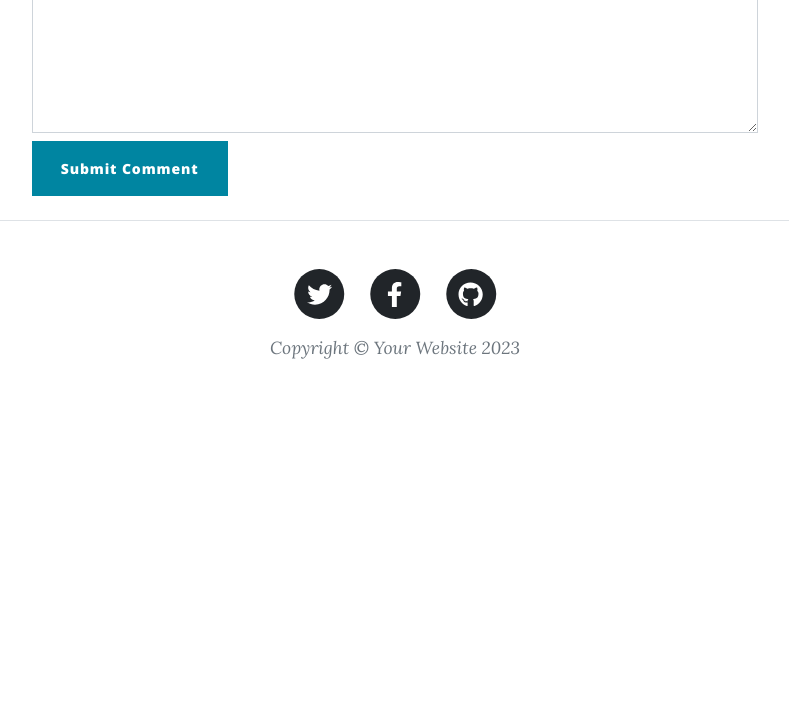
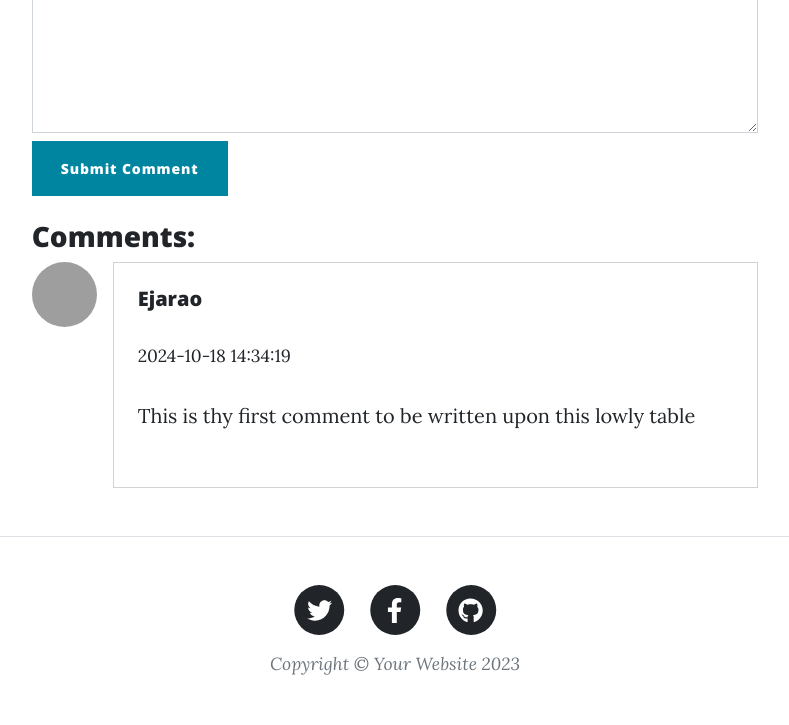
Before and after one commit to IrishEgie/blog_upgrade_py, a Flask app: page /blog/1 in a window 1280 px wide. Shown: the part 1115-1840 px from the top of the page, without its empty margins (245-1034 px from the left). Before the commit the page ends 1474 px from the top, so only its background shows below. Run offline with Flask 3, Linux system fonts and the light colour scheme; data comes from the database, SQL or seed files in the repository; both versions use the stored data as it was after the commit; some libraries are stand-ins or nearby versions; grey boxes are pictures that could not be loaded.

Commit message:
update: reconfigured the codebase adding the components folder for future features. Comments section now fully functional

```diff
--- a/models.py
+++ b/models.py
@@ -22,13 +22,17 @@ class BlogPost(db.Model):
     author: Mapped['User'] = relationship('User', back_populates='blog_posts')
 
 class Comment(db.Model):
+    __tablename__ = 'comment'  # Ensure you have a table name
+
     id: Mapped[int] = mapped_column(Integer, primary_key=True)
     body: Mapped[str] = mapped_column(Text, nullable=False)
     post_id: Mapped[int] = mapped_column(Integer, ForeignKey('blog_post.id'), nullable=False)
     author_id: Mapped[int] = mapped_column(Integer, ForeignKey('user.id'), nullable=False)
+    timestamp: Mapped[datetime] = mapped_column(DateTime, default=datetime.utcnow)  # Add this line
 
     post = relationship('BlogPost', back_populates='comments')
     author = relationship('User', back_populates='comments')
+
 
 class User(UserMixin, db.Model):
     __tablename__ = 'user'
--- a/routes.py
+++ b/routes.py
@@ -40,16 +40,21 @@ def blog(post_id):
     form = CommentForm()  # Create an instance of CommentForm
 
     if form.validate_on_submit():
-        new_comment = Comment(
-            body=form.comment.data,
-            post_id=blog_post.id,
-            author_id=current_user.id  # Assuming you want to link the comment to the current user
-        )
-        db.session.add(new_comment)
-        db.session.commit()
-        return redirect(url_for('blog', post_id=blog_post.id))  # Redirect back to the post
+        if current_user.is_authenticated:  # Ensure the user is authenticated
+            new_comment = Comment(
+                body=form.comment.data,
+                post_id=blog_post.id,
+                author_id=current_user.id  # Link the comment to the current user
+            )
+            db.session.add(new_comment)
+            db.session.commit()
+            flash('Your comment has been added!', 'success')  # Optional flash message
+            return redirect(url_for('blog', post_id=blog_post.id))  # Redirect back to the post
 
-    return render_template('post.html', blog_post=blog_post, form=form)  # Pass the form to the template
+    # Fetch all comments for the blog post
+    comments = Comment.query.filter_by(post_id=blog_post.id).all()
+    return render_template('post.html', blog_post=blog_post, form=form, comments=comments)
+
 
 @app.route('/post/<int:post_id>', methods=['GET', 'POST'])
 @app.route('/post', methods=['GET', 'POST'])  # For creating a new post
--- /dev/null
+++ b/templates/components/comments.html
@@ -0,0 +1,28 @@
+<!-- Comment Form -->
+<h3>Leave a Comment:</h3>
+<form method="POST" action="{{ url_for('blog', post_id=blog_post.id) }}">
+    {{ form.hidden_tag() }}
+    {{ form.comment(class="form-control", rows=5) }}
+    <button type="submit" class="btn btn-primary mt-2">Submit Comment</button>
+</form>
+
+<!-- Comments Section -->
+<div class="comments-section mt-4">
+    <h3>Comments:</h3>
+    {% for comment in comments %}
+    <div class="d-flex flex-start mb-4">
+        <img class="rounded-circle shadow-1-strong me-3" src="https://mdbcdn.b-cdn.net/img/Photos/Avatars/img%20(32).webp" alt="avatar" width="65" height="65">
+        <div class="card w-100">
+            <div class="card-body p-4">
+                <div>
+                    <h5>{{ comment.author.username }}</h5>
+                    <p class="small">{{ comment.timestamp.strftime('%Y-%m-%d %H:%M:%S') }}</p>
+                    <p>{{ comment.body }}</p>
+                </div>
+            </div>
+        </div>
+    </div>
+    {% else %}
+    <p>No comments yet. Be the first to comment!</p>
+    {% endfor %}
+</div>
--- a/templates/index.html
+++ b/templates/index.html
@@ -1,7 +1,7 @@
 <!DOCTYPE html>
 <html lang="en">
     {% include 'base/header.html' %}
-    {% include 'base/modal.html' %}
+    {% include 'components/modal.html' %}
     <body>
         {% include 'base/hero.html' %}
         <!-- Main Content-->
--- a/templates/post.html
+++ b/templates/post.html
@@ -34,12 +34,7 @@
                 </div>
 
                 <!-- Comment Form -->
-                <h3>Leave a Comment:</h3>
-                <form method="POST" action="{{ url_for('add_comment', post_id=blog_post.id) }}">
-                    {{ form.hidden_tag() }}
-                    {{ form.comment(class="form-control", rows=5) }}
-                    <button type="submit" class="btn btn-primary mt-2">Submit Comment</button>
-                </form>
+                {% include 'components/comments.html' %}
             </div>
         </div>
     </article>
```
Also changed, not shown: instance/posts.db, templates/components/modal.html (renamed from templates/base/modal.html).
